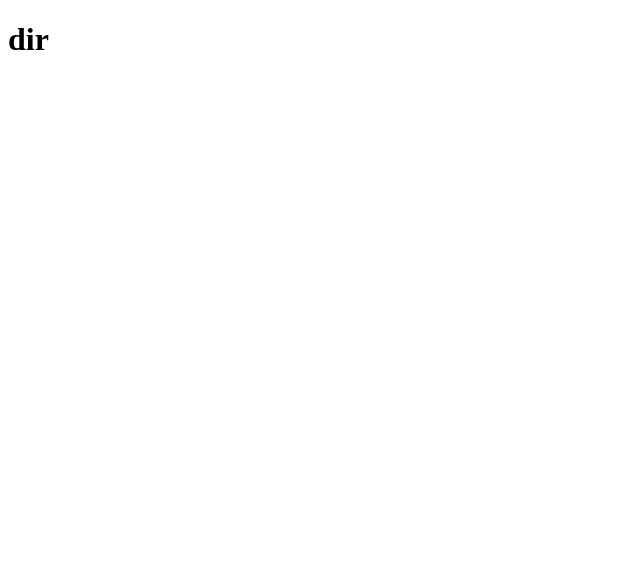
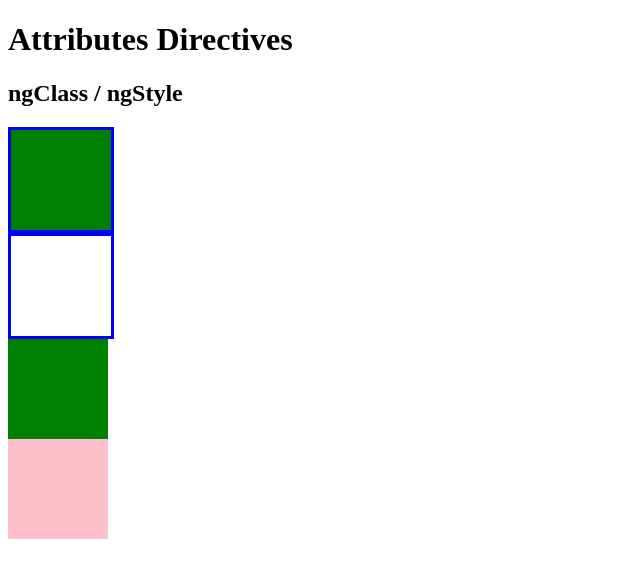
Before and after one commit to phaltoe/02-directives, an Angular app: page / in a window 1280 px wide. Shown: the top 578 px of the page, without its empty margins (0-640 px from the left). Built offline with nearby package versions, Linux system fonts and the light colour scheme.

Commit message:
playing with ngClass n ngStyle

```diff
--- a/src/app/app.component.css
+++ b/src/app/app.component.css
@@ -0,0 +1,12 @@
+.border {
+  border: 3px solid blue;
+}
+
+.background {
+  background-color: green;
+}
+
+div {
+  width: 100px;
+  height: 100px;
+}
--- a/src/app/app.component.html
+++ b/src/app/app.component.html
@@ -1,3 +1,7 @@
-<h1>
-  {{title}}
-</h1>
+<h1>Attributes Directives</h1>
+<h2>ngClass / ngStyle</h2>
+
+<div [ngClass]="{border: true, background: true}"></div>
+<div [class.border]="true"></div>
+<div [class.background]="true"></div>
+<div [ngStyle]="{'background-color': 'pink'}"></div>
--- a/src/app/app.component.ts
+++ b/src/app/app.component.ts
@@ -6,5 +6,5 @@ import { Component } from '@angular/core';
   styleUrls: ['./app.component.css']
 })
 export class AppComponent {
-  title = 'dir';
+
 }
```
